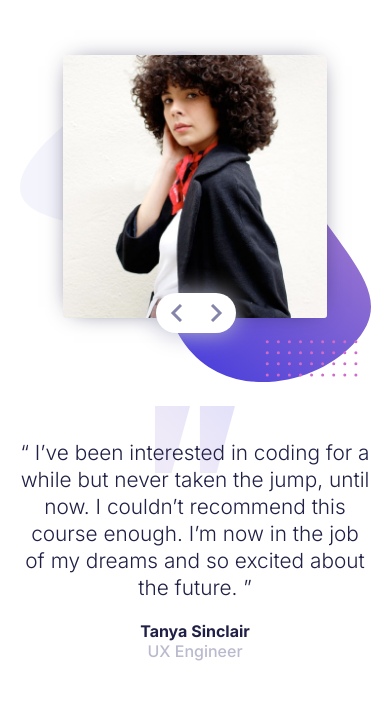
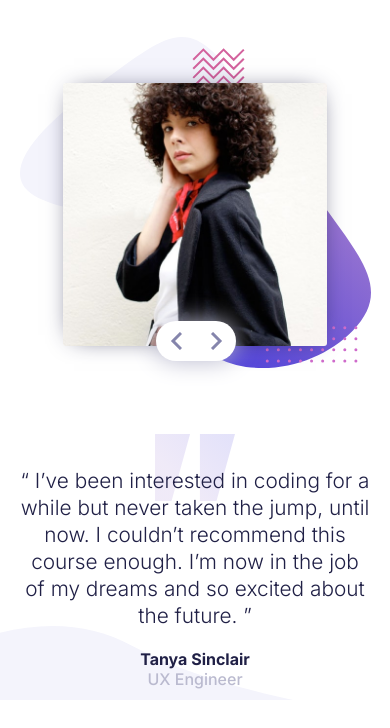
Before and after one commit to Mikssxed/Coding-bootcamp-testimonials-slider, a plain HTML site: page index.html in a window 390 px wide. Drawn offline with Linux system fonts and the light colour scheme.

Commit message:
Update styles.css

```diff
--- a/styles.css
+++ b/styles.css
@@ -96,8 +96,10 @@ img {
         background: url(./images/pattern-curve.svg) no-repeat, url(./images/pattern-bg.svg) no-repeat;
         background-position: left bottom, center 10%;
         background-size: 75%, 90%;
+        height: auto;
     }
     main {
+        margin-top: 200px;
         width: 90%;
         background: url(./images/pattern-quotes.svg) no-repeat;
         background-position: center 60vw;
```
